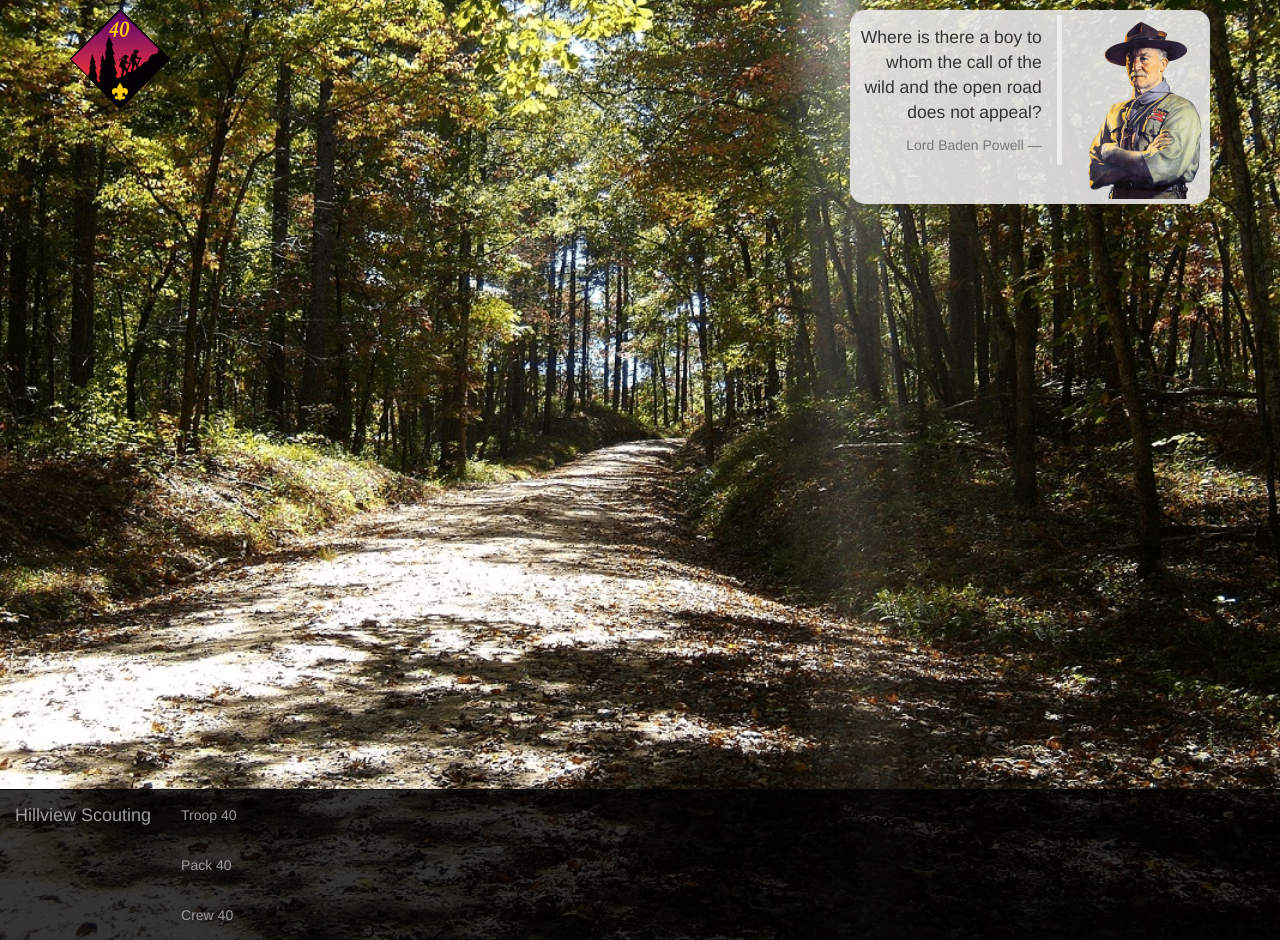
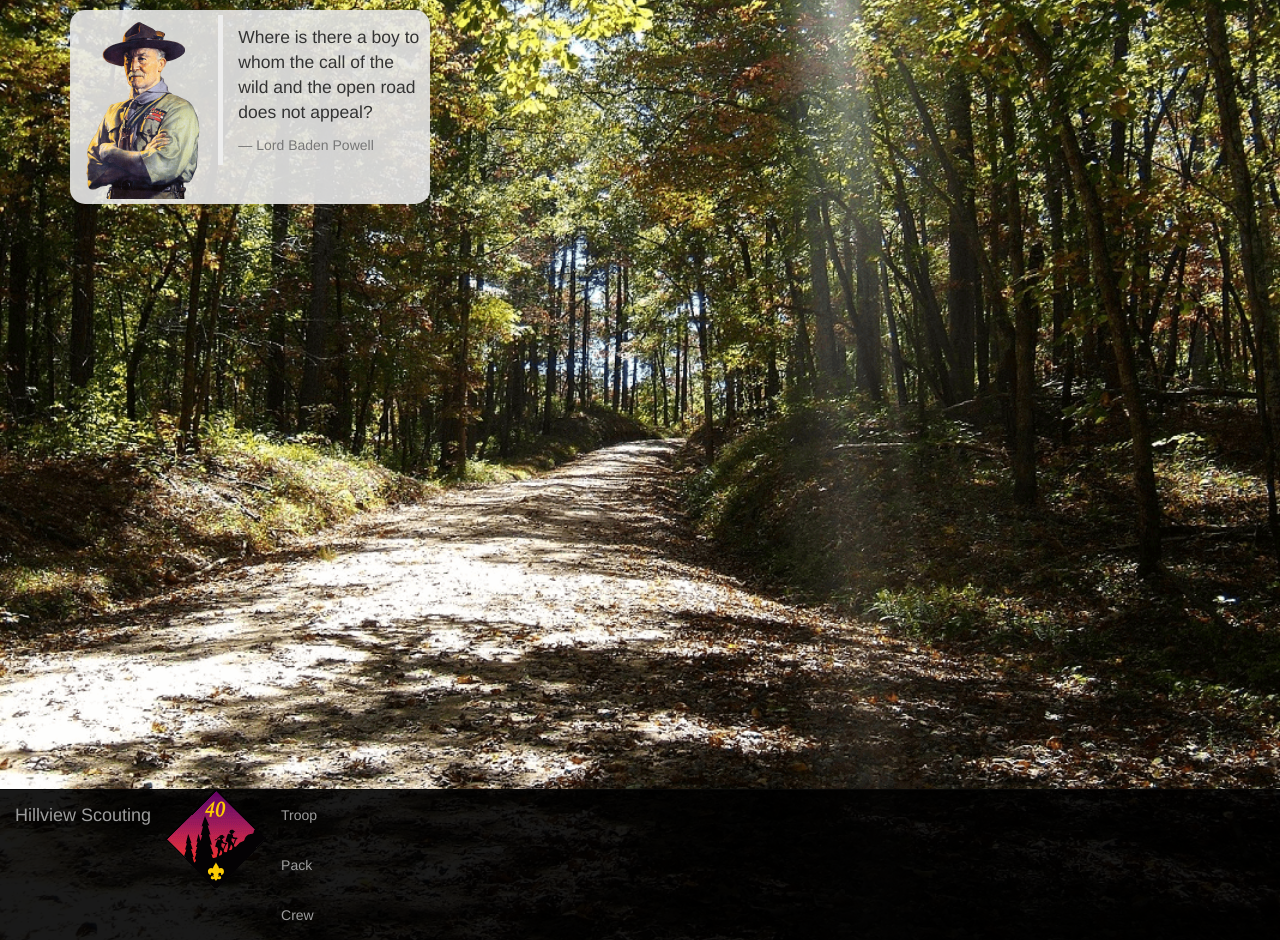
Before and after one commit to Troop40WebMaster/hillview-scout-website, a Flask app: page / in a window 1280 px wide. Run offline with Flask 2, Linux system fonts and the light colour scheme; some libraries are stand-ins or nearby versions.

Commit message:
o Moved some things around little.

```diff
--- a/app/templates/landing.html
+++ b/app/templates/landing.html
@@ -24,16 +24,17 @@
     </style>
 </head>
 <body>
-<nav class="navbar navbar-inverse navbar-fixed-bottom" style="background-color: rgba(0, 0, 0, .8);">
+<nav class="navbar navbar-inverse navbar-fixed-bottom" style="background-color: rgba(0, 0, 0, .9);">
     <div class="container-fluid">
         <div class="navbar-header">
             <a class="navbar-brand" href="#">Hillview Scouting</a>
+            <img src="/static/images/hillviewscouting_logo.gif">
         </div>
         <div>
             <ul class="nav navbar-nav">
-                <li id="stack"><a href="/troop40">Troop 40</a></li>
-                <li id="stack"><a href="/pack40">Pack 40</a></li>
-                <li id="stack"><a href="/crew40">Crew 40</a></li>
+                <li id="stack"><a href="/troop40">Troop</a></li>
+                <li id="stack"><a href="/pack40">Pack</a></li>
+                <li id="stack"><a href="/crew40">Crew</a></li>
             </ul>
         </div>
     </div>
@@ -41,21 +42,18 @@
 <div class="container">
     <div class="row" style="height: 10px"></div>
     <div class="row">
-        <div class="col-md-1">
-            <img src="/static/images/hillviewscouting_logo.gif">
-        </div>
-        <div class="col-md-7"></div>
         <div class="col-md-4">
             <div style="border-radius: 15px; padding: 5px; background-color: rgba(232, 232, 232, .9);">
                 <div class="row">
-                    <blockquote class="col-md-7 blockquote-reverse">
+                    <img class="col-md-5 img-responsive" src="/static/images/baden-powell.png"/>
+                    <blockquote class="col-md-7 blockquote">
                         <p>Where is there a boy to whom the call of the wild and the open road does not appeal?</p>
                         <footer>Lord Baden Powell</footer>
                     </blockquote>
-                    <img class="col-md-5 img-responsive" src="/static/images/baden-powell.png"/>
                 </div>
             </div>
         </div>
+        <div class="col-md-8"></div>
     </div>
 </div>
 <div style="padding-top: 450px;"></div>
```
